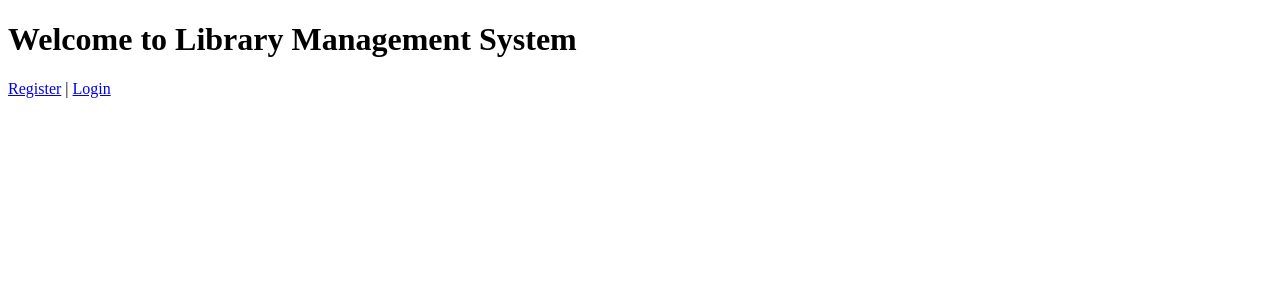
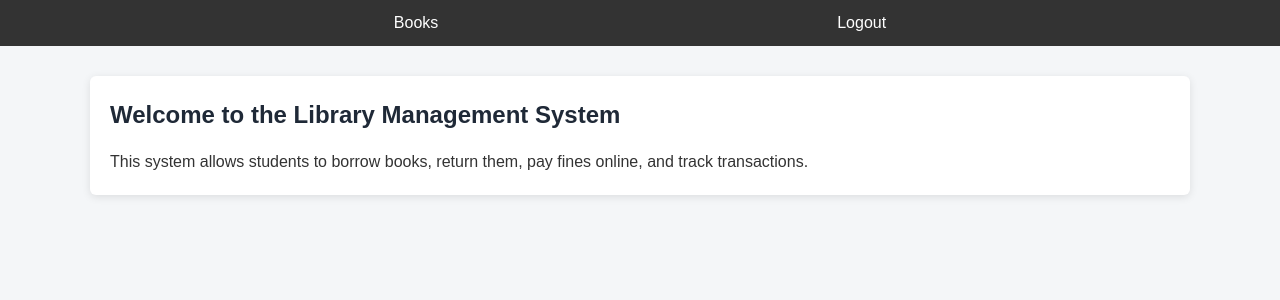
Before and after one commit to Ssanjayadav/digital-library-system, a Flask app: page / in a window 1280 px wide. Shown: the top 300 px of the page. Run offline with Flask 3, Linux system fonts and the light colour scheme; the visitor is signed in with stand-in values (Sample User, id 1).

Commit message:
Final UI updates, dashboards, and static asset restructuring

```diff
--- a/app.py
+++ b/app.py
@@ -42,7 +42,8 @@ def register():
         email = request.form["email"]
         # password = request.form["password"]
         raw_password = request.form["password"]
-        hashed_password = bcrypt.hashpw(raw_password.encode('utf-8'), bcrypt.gensalt())
+        hashed_password = bcrypt.hashpw(raw_password.encode('utf-8'), bcrypt.gensalt()).decode('utf-8')
+
 
         role = request.form["role"]
 
@@ -74,7 +75,7 @@ def login():
 
         conn.close()
 
-        if user and bcrypt.checkpw(password.encode('utf-8'), user["password"]):
+        if user and bcrypt.checkpw(password.encode('utf-8'), user["password"].encode('utf-8')):
             session["user_id"] = user["id"]
             session["role"] = user["role"]
             session["name"] = user["name"]
@@ -92,12 +93,14 @@ def login():
 @app.route("/student")
 @login_required(role="student")
 def student_dashboard():
-    return f"Welcome Student: {session.get('name')}"
+    return render_template("student_dashboard.html")
+
 
 @app.route("/librarian")
 @login_required(role="librarian")
 def librarian_dashboard():
-    return f"Welcome Librarian: {session.get('name')}"
+    return render_template("librarian_dashboard.html")
+
 
 
 @app.route("/add_book", methods=["GET", "POST"])
@@ -212,17 +215,12 @@ def my_borrows():
     return render_template("my_borrows.html", borrows=borrows)
 
 
-
 @app.route("/return/<int:borrow_id>")
 @login_required(role="student")
 def return_book(borrow_id):
-    if session.get("role") != "student":
-        return "Only students can return books."
-
     conn = get_connection()
     cursor = conn.cursor()
 
-    # Get borrow record
     cursor.execute("SELECT * FROM borrows WHERE id = ?", (borrow_id,))
     borrow = cursor.fetchone()
 
@@ -234,26 +232,19 @@ def return_book(borrow_id):
     borrow_date = datetime.strptime(borrow["borrow_date"], "%Y-%m-%d")
     return_date = datetime.now()
 
-    # Calculate days difference
     days_borrowed = (return_date - borrow_date).days
 
     fine = 0
     if days_borrowed > 7:
-        fine = (days_borrowed - 7) * 10  # ₹10 per extra day
+        fine = (days_borrowed - 7) * 10
 
-    return_date_str = return_date.strftime("%Y-%m-%d")
-
-    # Update borrow record
     cursor.execute("""
         UPDATE borrows
         SET status = 'returned', return_date = ?, fine = ?
         WHERE id = ?
-    """, (return_date_str, fine, borrow_id))
+    """, (return_date.strftime("%Y-%m-%d"), fine, borrow_id))
 
-    # Increase book copies
-    cursor.execute("""
-        UPDATE books SET copies = copies + 1 WHERE id = ?
-    """, (book_id,))
+    cursor.execute("UPDATE books SET copies = copies + 1 WHERE id = ?", (book_id,))
 
     conn.commit()
     conn.close()
--- a/config.py
+++ b/config.py
@@ -1,2 +1,2 @@
-RAZORPAY_KEY_ID = "your_key_id_here"
-RAZORPAY_KEY_SECRET = "your_key_secret_here"
+RAZORPAY_KEY_ID = "rzp_test_S3WBM2iG4O7YX"
+RAZORPAY_KEY_SECRET = "9PGQ98LT1koW6iL7GlRsCApG"
--- /dev/null
+++ b/static/style.css
@@ -0,0 +1,147 @@
+/* General Reset */
+* {
+    margin: 0;
+    padding: 0;
+    box-sizing: border-box;
+    font-family: Arial, Helvetica, sans-serif;
+}
+
+/* Body */
+body {
+    background-color: #f4f6f8;
+    color: #333;
+    line-height: 1.6;
+}
+
+/* Navbar */
+.navbar {
+    background-color: #1f2937;
+    color: #fff;
+    padding: 15px 20px;
+    display: flex;
+    justify-content: space-evenly;
+    align-items: center;
+}
+
+.navbar a {
+    color: #fff;
+    margin-left: 15px;
+    text-decoration: none;
+    font-weight: 500;
+}
+
+.navbar a:hover {
+    text-decoration: underline;
+}
+
+/* Container */
+.container {
+    width: 90%;
+    max-width: 1100px;
+    margin: 30px auto;
+    background: #fff;
+    padding: 25px;
+    border-radius: 6px;
+    box-shadow: 0 2px 8px rgba(0, 0, 0, 0.1);
+}
+
+/* Headings */
+h1, h2, h3 {
+    margin-bottom: 15px;
+    color: #1f2937;
+}
+
+/* Buttons */
+.btn {
+    display: inline-block;
+    padding: 8px 14px;
+    background-color: #2563eb;
+    color: #fff;
+    text-decoration: none;
+    border-radius: 4px;
+    border: none;
+    cursor: pointer;
+    font-size: 14px;
+}
+
+.btn:hover {
+    background-color: #1d4ed8;
+}
+
+.btn-danger {
+    background-color: #dc2626;
+}
+
+.btn-danger:hover {
+    background-color: #b91c1c;
+}
+
+.btn-success {
+    background-color: #16a34a;
+}
+
+.btn-success:hover {
+    background-color: #15803d;
+}
+
+/* Tables */
+table {
+    width: 100%;
+    border-collapse: collapse;
+    margin-top: 15px;
+}
+
+th, td {
+    padding: 10px;
+    border: 1px solid #ddd;
+    text-align: left;
+}
+
+th {
+    background-color: #f3f4f6;
+}
+
+/* Forms */
+form label {
+    display: block;
+    margin-top: 10px;
+    font-weight: 500;
+}
+
+form input, form select {
+    width: 100%;
+    padding: 8px;
+    margin-top: 5px;
+    border-radius: 4px;
+    border: 1px solid #ccc;
+}
+
+form input:focus, form select:focus {
+    outline: none;
+    border-color: #2563eb;
+}
+
+/* Alerts */
+.alert {
+    padding: 10px;
+    margin-bottom: 15px;
+    border-radius: 4px;
+}
+
+.alert-success {
+    background-color: #dcfce7;
+    color: #166534;
+}
+
+.alert-error {
+    background-color: #fee2e2;
+    color: #991b1b;
+}
+
+/* Footer */
+.footer {
+    text-align: center;
+    margin-top: 40px;
+    color: #666;
+    font-size: 14px;
+}
--- a/templates/base.html
+++ b/templates/base.html
@@ -2,6 +2,8 @@
 <html>
 <head>
     <title>{% block title %}Library System{% endblock %}</title>
+    <link rel="stylesheet" href="{{ url_for('static', filename='style.css') }}">
+
     <style>
         body {
             font-family: Arial, sans-serif;
--- a/templates/index.html
+++ b/templates/index.html
@@ -1,11 +1,13 @@
-<!DOCTYPE html>
-<html>
-<head>
-    <title>Library System</title>
-</head>
-<body>
-    <h1>Welcome to Library Management System</h1>
-    <a href="/register">Register</a> |
-    <a href="/login">Login</a>
-</body>
-</html>
+{% extends "base.html" %}
+
+{% block title %}Home{% endblock %}
+
+{% block content %}
+<h2>Welcome to the Library Management System</h2>
+
+<p>This system allows students to borrow books, return them, pay fines online, and track transactions.</p>
+
+{% if not session.get("user_id") %}
+    <a href="/login">Login</a> | <a href="/register">Register</a>
+{% endif %}
+{% endblock %}
```
Also changed, not shown: templates/add_book.html (+7 -8 lines), templates/admin_payments.html (+7 -11 lines), templates/books.html (+6 -11 lines), templates/librarian_dashboard.html (added, +13 -0 lines), templates/login.html (+12 -14 lines), templates/my_borrows.html (+11 -13 lines), templates/pay_fine.html (+6 -8 lines), templates/payment_history.html (+6 -11 lines), templates/razorpay_checkout.html (+8 -10 lines), templates/register.html (+9 -9 lines), templates/student_dashboard.html (added, +13 -0 lines), static/css/style.css (deleted), static/js/script.js (deleted), static/script.js (added).
